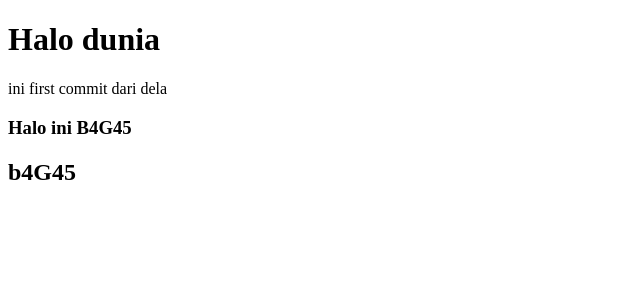
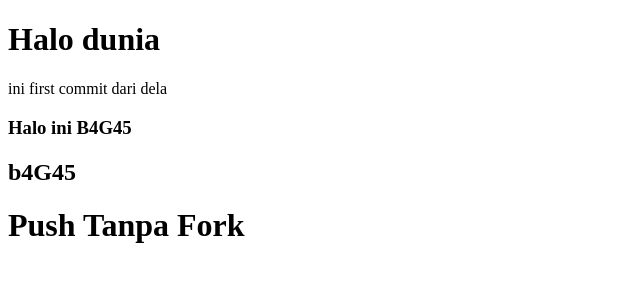
Before and after one commit to delafjr/belajar-git, a plain HTML site: page index.html in a window 1280 px wide. Shown: the whole page, without its empty margins (0-640 px from the left). Drawn offline with Linux system fonts and the light colour scheme.

Commit message:
feat: tes push langsung sebagai collaborator

```diff
--- a/index.html
+++ b/index.html
@@ -10,5 +10,6 @@
     <p>ini first commit dari dela</p>
     <h3>Halo ini B4G45</h3>
     <h2>b4G45</h2>
+    <h1>Push Tanpa Fork</h1>
 </body>
 </html>
```
